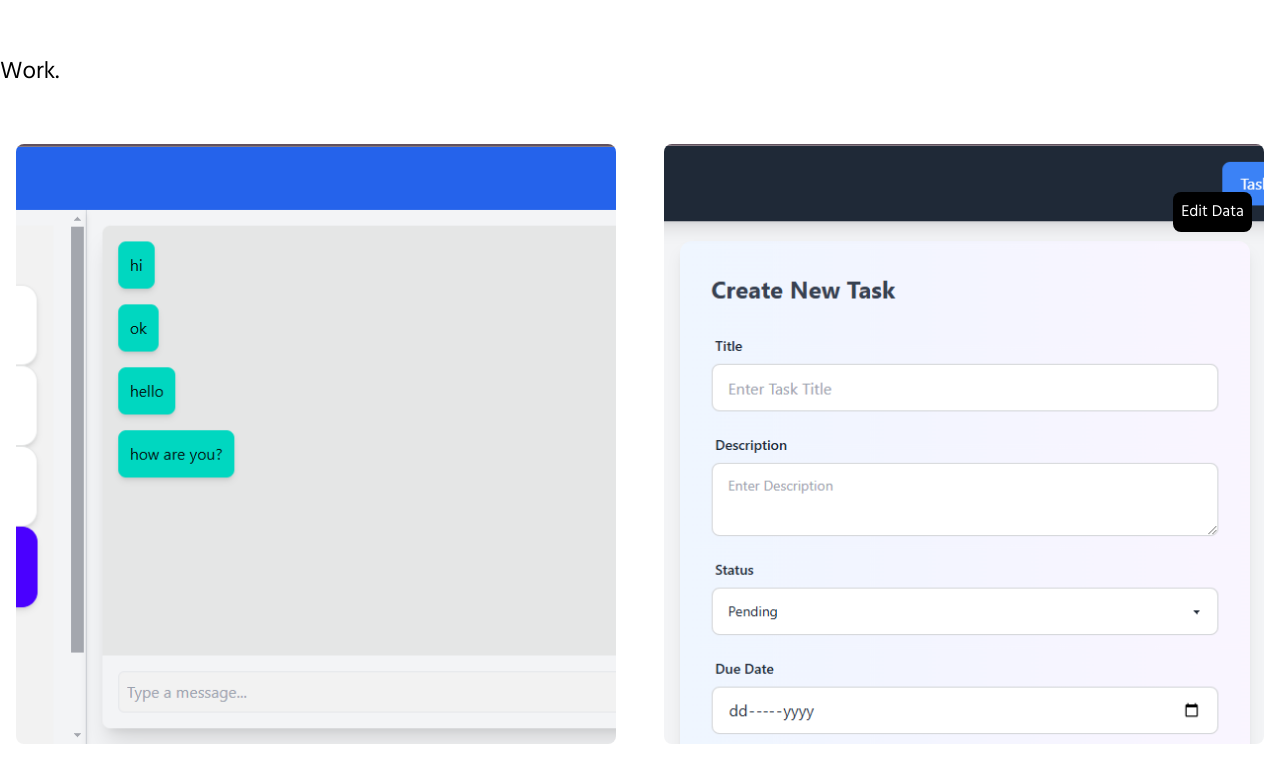
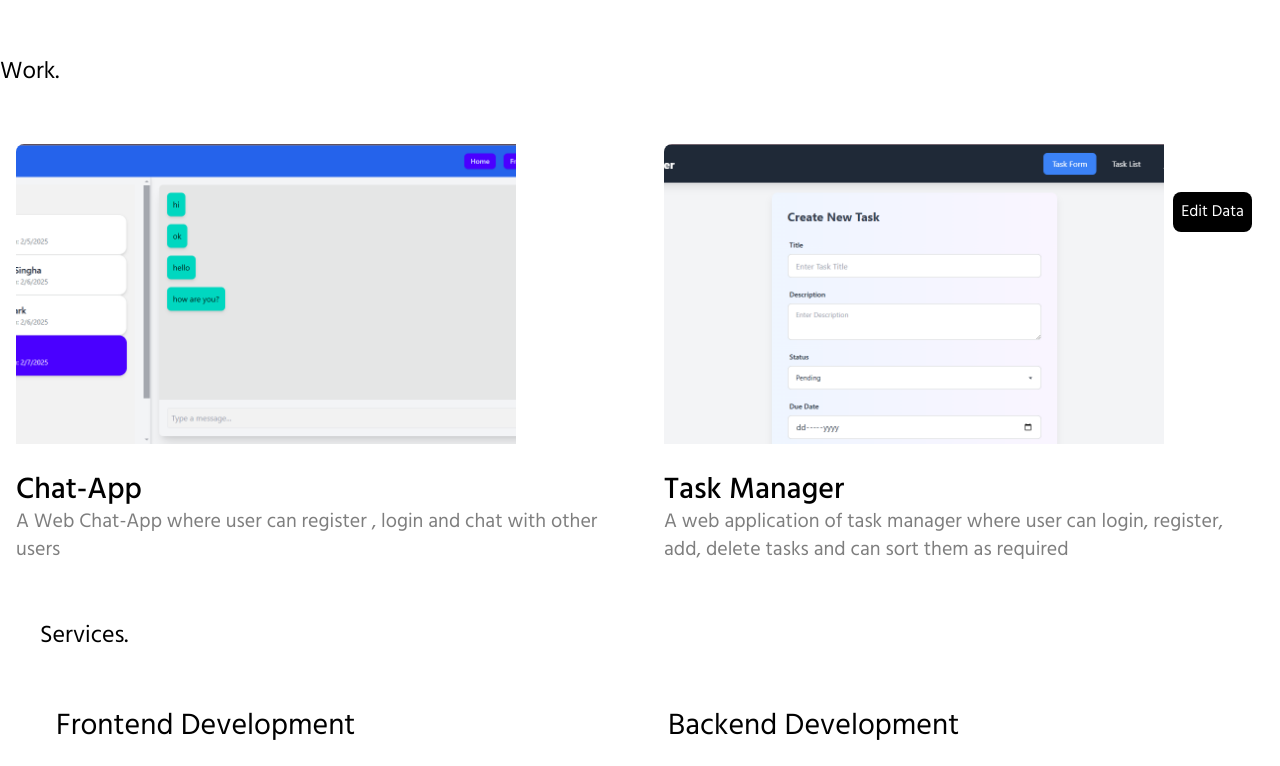
Before and after one commit to Aditya201514049/portfolio, a Next.js app: page / in a window 1280 px wide. Shown: the part 540-1306 px from the top of the page. Built offline with nearby package versions, Linux system fonts and the light colour scheme.

Commit message:
refactor WorkCard component to improve image handling and enhance layout

```diff
--- a/components/WorkCard/index.js
+++ b/components/WorkCard/index.js
@@ -31,6 +31,7 @@ const WorkCard = ({ img, name, description, onClick }) => {
 export default WorkCard;
 */
 
+/*
 import React from "react";
 import Image from "next/image";
 
@@ -63,3 +64,35 @@ const WorkCard = ({ img, name, description, onClick }) => {
 };
 
 export default WorkCard;
+*/
+
+import React from "react";
+import Image from "next/image";
+
+const WorkCard = ({ img, name, description, onClick }) => {
+  return (
+    <div
+      className="overflow-hidden rounded-lg p-2 laptop:p-4 first:ml-0 link"
+      onClick={onClick}
+    >
+      <div className="relative rounded-lg overflow-hidden transition-all ease-out duration-300 h-48 mob:h-auto">
+        <Image
+          alt={name}
+          src={img}
+          width={500} // Set the desired width
+          height={300} // Set the desired height
+          objectFit="cover"
+          className="hover:scale-105 transition-all ease-out duration-300"
+        />
+      </div>
+      <h1 className="mt-5 text-3xl font-medium">
+        {name ? name : "Project Name"}
+      </h1>
+      <h2 className="text-xl opacity-50">
+        {description ? description : "Description"}
+      </h2>
+    </div>
+  );
+};
+
+export default WorkCard;
```
